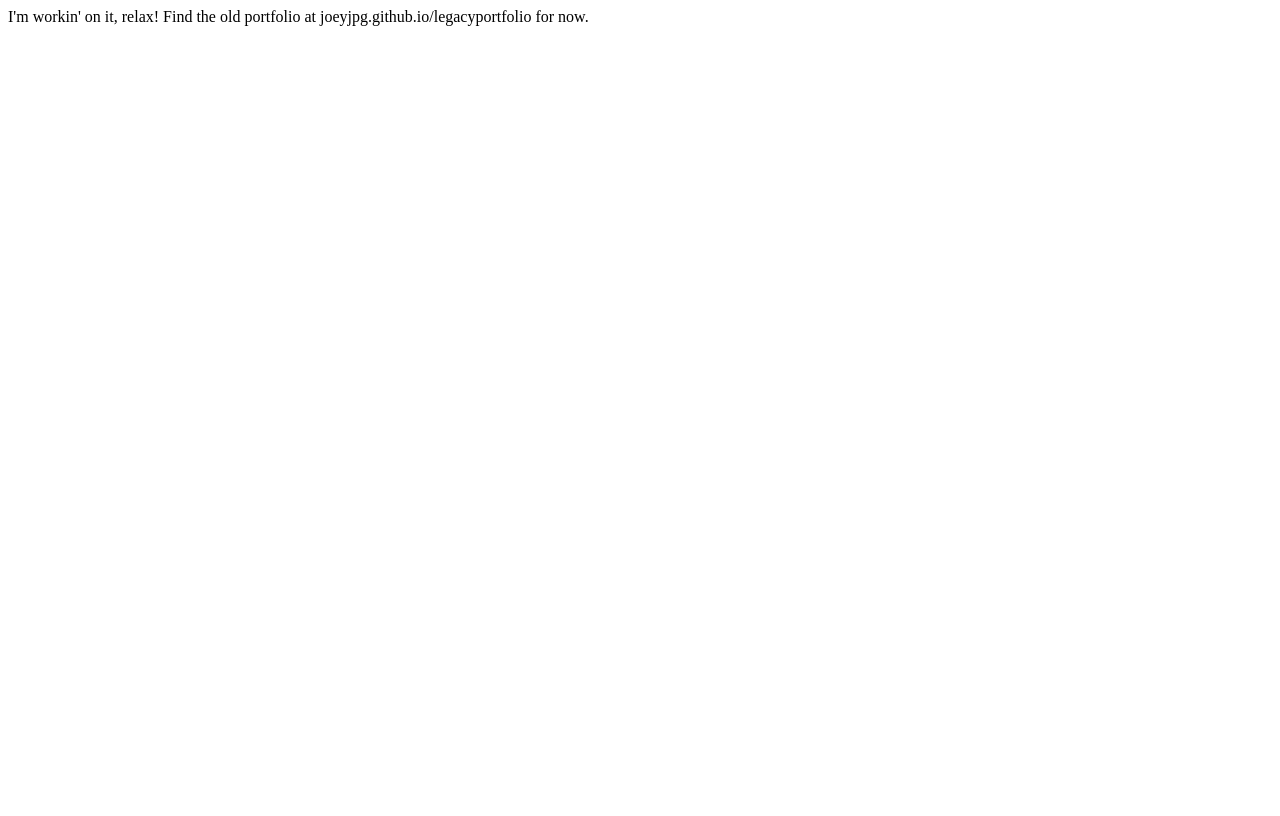
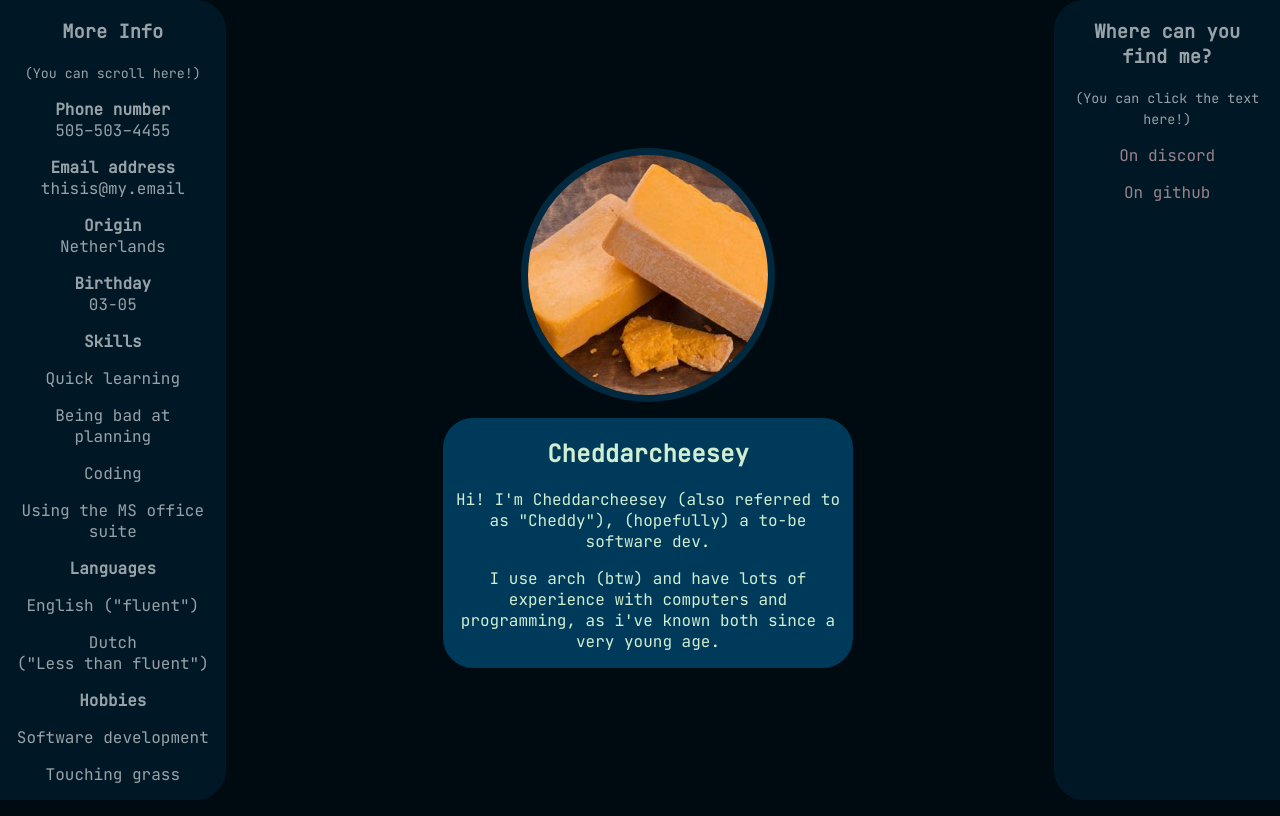
Before and after one commit to joeyjpg/projectportfolio, a plain HTML site: page index.html in a window 1280 px wide. Drawn offline with Linux system fonts and the light colour scheme.

Commit message:
Add files via upload

```diff
--- a/index.html
+++ b/index.html
@@ -1,3 +1,134 @@
-I'm workin' on it, relax!
+<!DOCTYPE html>
+<html lang="en">
+<head>
+    <meta charset="UTF-8">
+    <meta name="viewport" content="width=device-width, initial-scale=1.0">
+    <title>Cheddarcheesey's Page</title>
+    <link href='https://fonts.googleapis.com/css?family=JetBrains Mono' rel='stylesheet'>
+    <style>
+        body {
+            width: 100%;
+            height: 100%;
+            background: #000b11;
+            overflow: hidden;
+            font-family: 'JetBrains Mono';
+        }
+        .centered {
+            display: flex;
+            justify-content: center;
+            align-items: center;
+            height: 100vh; /* Full viewport height */
+            flex-direction: column;
+            gap: 2vh;
+        }
+        .pfp {
+            width: min(30vw, 30vh);
+            height: min(30vw, 30vh);
+            border-radius: 50%;
+            border-width: 7px;
+            border-color: #00293f;
+            border-style: solid;
+        }
+        .maintext {
+            background-color: #00527eaa;
+            color: #d1eed1;
+            padding-left: 1vw;
+            padding-right: 1vw;
+            border-radius: 30px;
+            text-align: center;
+            width: max(30vw, 30vh);
+        }
+        .left {
+            position: fixed;
+            left: 0;
+            top: 0;
+            width: min(25vw, 25vh);
+            height: 100%;
+            background-color: #00527e33;
+            text-align: center;
+            color: #ffffff99;
+            overflow-y: scroll;
+            padding-left: 1vw;
+            padding-right: 1vw;
+            border-top-right-radius: 30px;
+            border-bottom-right-radius: 30px;
+        }
+        .right {
+            position: fixed;
+            right: 0;
+            top: 0;
+            width: min(25vw, 25vh);
+            height: 100%;
+            background-color: #00527e33;
+            text-align: center;
+            color: #ffffff99;
+            overflow-y: scroll;
+            padding-left: 1vw;
+            padding-right: 1vw;
+            border-top-left-radius: 30px;
+            border-bottom-left-radius: 30px;
+        }
+        /* Target the scrollbar itself */
+        ::-webkit-scrollbar {
+            width: 0px; /* Adjust width of vertical scrollbar */
+            height: 8px; /* Adjust height of horizontal scrollbar */
+        }
 
-Find the old portfolio at joeyjpg.github.io/legacyportfolio for now.
+        /* Customize the scrollbar track (background) */
+        ::-webkit-scrollbar-track {
+            background: #f1f1f1; /* Light grey track */
+        }
+
+        /* Customize the scrollbar thumb (the part you drag) */
+        ::-webkit-scrollbar-thumb {
+            background: #888; /* Darker thumb */
+            border-radius: 4px; /* Rounded corners */
+        }
+
+        /* Hover effect for the thumb */
+        ::-webkit-scrollbar-thumb:hover {
+            background: #555; /* Darker thumb on hover */
+        }
+    </style>
+</head>
+<body>
+    <div class="left">
+        <h3><b>More Info</b></h3>
+        <small>(You can scroll here!)</small>
+        <p><b>Phone number</b><br>
+            505–503–4455</p>
+        <p><b>Email address</b><br>
+            thisis@my.email</p>
+        <p><b>Origin</b><br>
+            Netherlands</p>
+        <p><b>Birthday</b><br>
+            03-05</p>
+        <p><b>Skills</b><br></p>
+        <p>Quick learning</p>
+        <p>Being bad at planning</p>
+        <p>Coding</p>
+        <p>Using the MS office suite</p>
+        <p><b>Languages</b></p>
+        <p>English ("fluent")</p>
+        <p>Dutch<br>("Less than fluent")</p>
+        <p><b>Hobbies</b></p>
+        <p>Software development</p>
+        <p>Touching grass</p>
+        <p><a href="https://joeyjpg.github.io/legacyportfolio" style="text-decoration: none; color: #ffcbcb99;">My old webpage can be found here.</a></p>
+    </div>
+    <div class="centered">
+        <img src="pfp.jpg" class="pfp">
+        <div class="maintext">
+            <h2><b>Cheddarcheesey</b></h2>
+            <p>Hi! I'm Cheddarcheesey (also referred to as "Cheddy"), (hopefully) a to-be software dev.</p>
+            <p>I use arch (btw) and have lots of experience with computers and programming, as i've known both since a very young age.</p>
+        </div>
+    </div>
+    <div class="right">
+        <h3><b>Where can you find me?</b></h3>
+        <small>(You can click the text here!)</small>
+        <p><a href="https://discord.com/users/958719107451207700" style="text-decoration: none; color: #ffcbcb99;">On discord</a></p>
+        <p><a href="https://github.com/joeyjpg/" style="text-decoration: none; color: #ffcbcb99;">On github</a></p>
+    </div>
+</body>
+</html>
```
Also changed, not shown: pfp.jpg (added).
